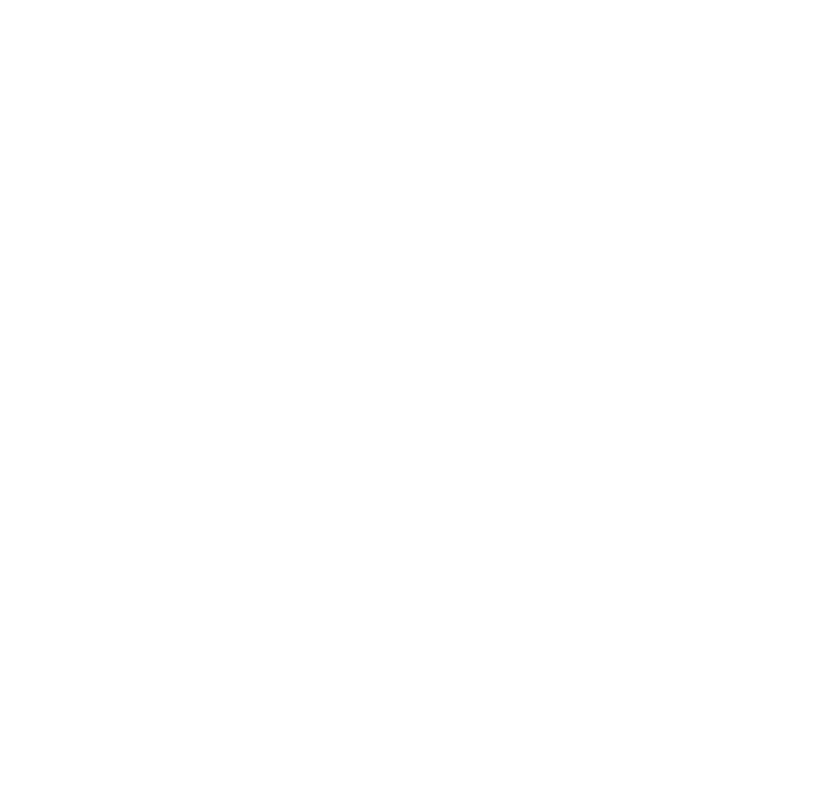
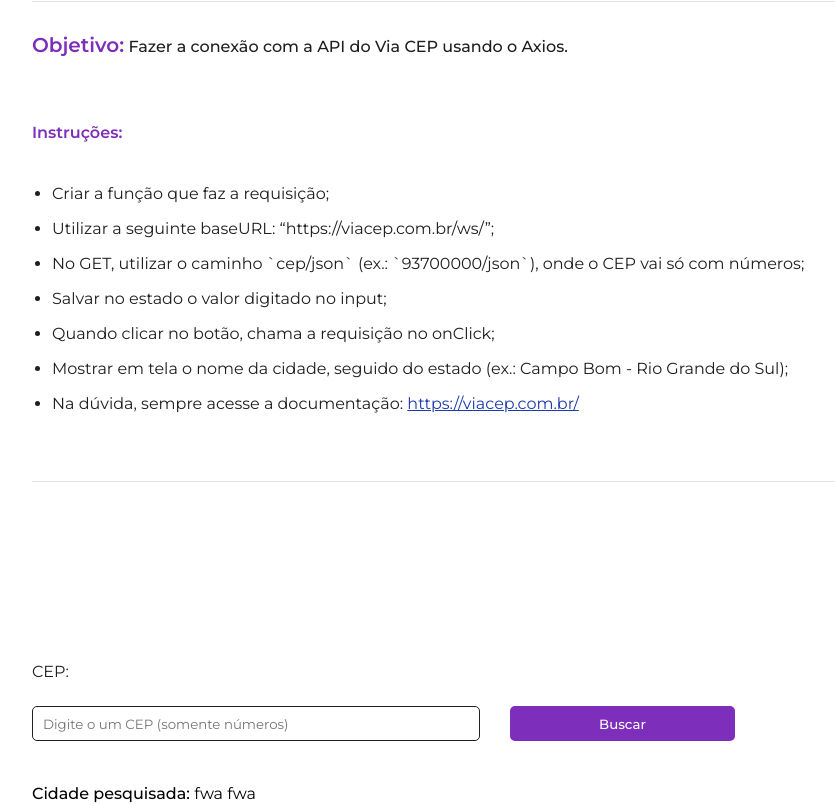
Before and after one commit to uesleisuptitz/lets-dev, a React (Vite) app: page / in a window 1280 px wide. Shown: the part 460-1265 px from the top of the page, without its empty margins (48-883 px from the left). Before the commit the page ends 800 px from the top, so only its background shows below. Built offline with nearby package versions, Linux system fonts and the light colour scheme.

Commit message:
adição da tela de consumo de API

```diff
--- a/src/telas/consumindo-apis/consumindo-apis.tsx
+++ b/src/telas/consumindo-apis/consumindo-apis.tsx
@@ -1,11 +1,66 @@
 import * as s from "./styled-consumindo-apis";
-import { Footer, Header } from "../../componentes";
+import { ColumnInput, Footer, Header, InputButton } from "../../componentes";
 
 const ConsumindoApis = () => {
   return (
     <s.Container>
       <Header />
-      <s.Content>fawfwa</s.Content>
+      <s.Content>
+        <h1>Consumindo API's</h1>
+        <h2>Que tal sair da teoria e meter a mão no código?</h2>
+        <p id="desc">
+          Agora é sua vez de consumir uma API e mostrar os dados em tela.
+        </p>
+
+        <hr />
+
+        <s.Objetivo>
+          <strong>Objetivo:</strong> Fazer a conexão com a API do Via CEP usando
+          o Axios.
+        </s.Objetivo>
+
+        <h3>Instruções:</h3>
+
+        <ul>
+          <li>Criar a função que faz a requisição;</li>
+          <li>Utilizar a seguinte baseURL: “https://viacep.com.br/ws/”;</li>
+          <li>
+            No GET, utilizar o caminho `cep/json` (ex.: `93700000/json`), onde o
+            CEP vai só com números;
+          </li>
+          <li>Salvar no estado o valor digitado no input;</li>
+          <li>Quando clicar no botão, chama a requisição no onClick;</li>
+          <li>
+            Mostrar em tela o nome da cidade, seguido do estado (ex.: Campo Bom
+            - Rio Grande do Sul);
+          </li>
+          <li>
+            Na dúvida, sempre acesse a documentação:{" "}
+            <a href="https://viacep.com.br/" target="_blank">
+              https://viacep.com.br/
+            </a>
+          </li>
+        </ul>
+
+        <hr />
+
+        <s.Row>
+          <ColumnInput style={{ width: "40%", margin: 0 }}>
+            <label>CEP:</label>
+            <input
+              type="text"
+              placeholder="Digite o um CEP (somente números)"
+              value=""
+              onChange={() => {}}
+            />
+          </ColumnInput>
+          <InputButton type="submit" value="Buscar" onClick={() => {}} />
+        </s.Row>
+
+        <span>
+          <strong>Cidade pesquisada: </strong> fwa fwa
+        </span>
+      </s.Content>
       <Footer />
     </s.Container>
   );
--- a/src/telas/consumindo-apis/styled-consumindo-apis.ts
+++ b/src/telas/consumindo-apis/styled-consumindo-apis.ts
@@ -14,4 +14,115 @@
   width: 100%;
   max-width: 1200px;
   padding: 90px 40px 90px 40px;
+
+  h1 {
+    font-style: italic;
+    font-weight: 700;
+    font-size: 48px;
+    line-height: 59px;
+    text-align: center;
+    color: #7d2eba;
+    margin-bottom: 90px;
+  }
+
+  h2 {
+    font-weight: 400;
+    font-size: 24px;
+    line-height: 26px;
+    text-align: center;
+    color: #201e1f;
+  }
+
+  p#desc {
+    font-weight: 400;
+    font-size: 16px;
+    line-height: 26px;
+    color: #201e1f;
+    margin-top: 10px;
+  }
+
+  hr {
+    background: #e5e5e5;
+    height: 1px;
+    width: 100%;
+    margin: 60px 0 30px 0;
+  }
+
+  hr:first-child {
+    margin: 40px 0 35px 0;
+  }
+
+  h3 {
+    font-weight: 600;
+    font-size: 16px;
+    line-height: 26px;
+    color: #7d2eba;
+    margin: 60px 0 30px 0;
+    width: 100%;
+  }
+
+  ul {
+    width: 100%;
+
+    li {
+      margin-left: 20px;
+      font-weight: 400;
+      font-size: 16px;
+      line-height: 35px;
+      color: #201e1f;
+
+      a {
+        font-weight: 400;
+        font-size: 16px;
+        line-height: 35px;
+        text-decoration-line: underline;
+        color: #1b3bae;
+      }
+    }
+  }
+
+  span {
+    font-weight: 400;
+    font-size: 16px;
+    line-height: 26px;
+    color: #000000;
+    width: 100%;
+    margin-bottom: 150px;
+
+    strong {
+      font-weight: 500;
+      font-size: 16px;
+      line-height: 26px;
+      color: #000000;
+    }
+  }
 `;
+
+export const Objetivo = styled.p`
+  font-weight: 500;
+  font-size: 16px;
+  line-height: 26px;
+  color: #201e1f;
+  width: 100%;
+
+  strong {
+    font-weight: 600;
+    font-size: 20px;
+    line-height: 26px;
+    color: #7d2eba;
+  }
+`;
+
+export const Row = styled.div`
+  display: flex;
+  align-items: flex-end;
+  width: 100%;
+  gap: 30px;
+  margin: 150px 0 40px 0;
+`;
+
+export const Column = styled.div`
+  display: flex;
+  flex-direction: column;
+  width: 100%;
+`;
--- a/src/telas/home/home.tsx
+++ b/src/telas/home/home.tsx
@@ -38,7 +38,7 @@
     },
     {
       titulo: "A PAIPE e os Paipers",
-      link: "/consumindo-apis",
+      link: "/sobre-paipers",
       descricao:
         "Uma página bônus de presente para deixar o seu projeto ainda mais completo. E de quebra ficar por dentro do que acontece na Paipe.",
     },
```
